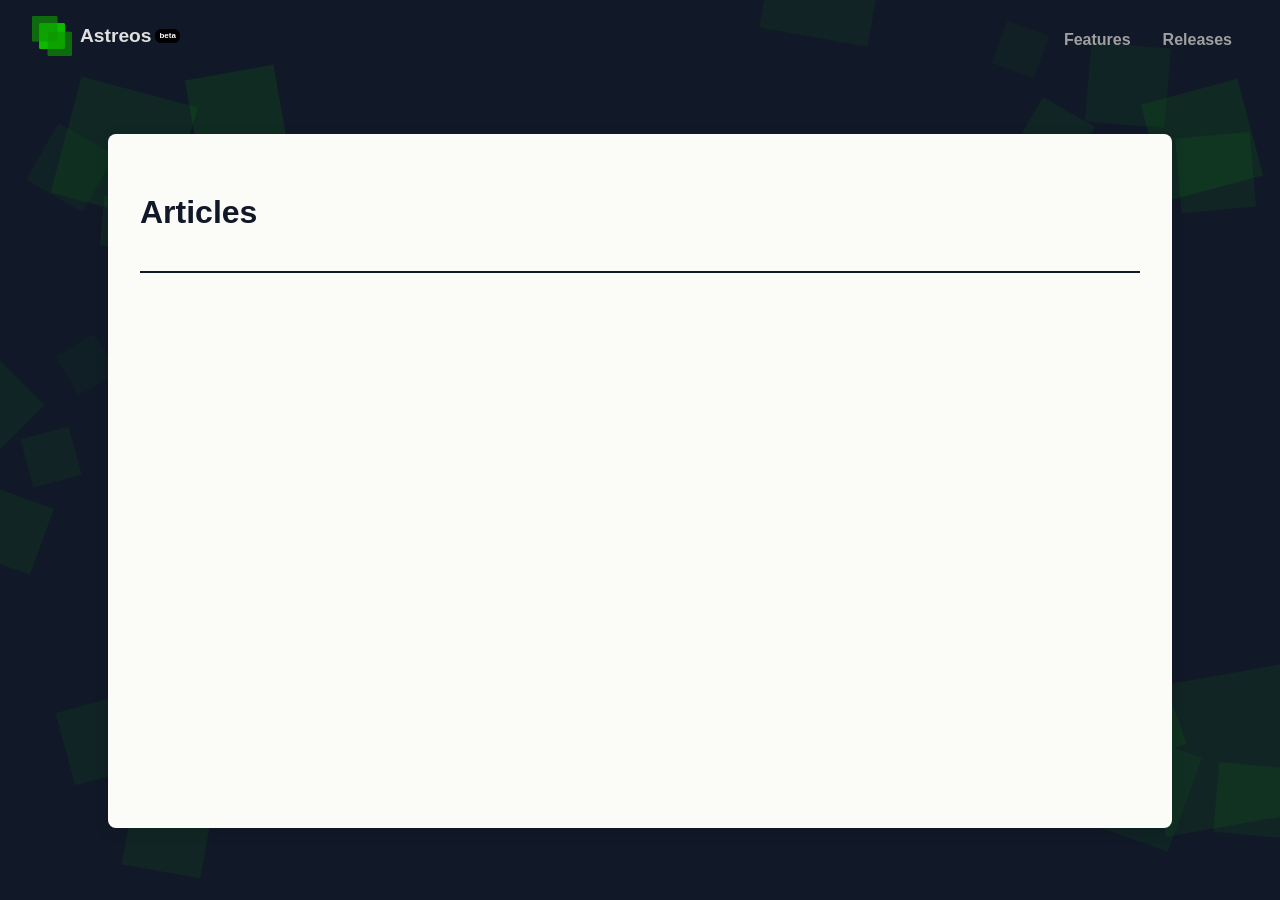
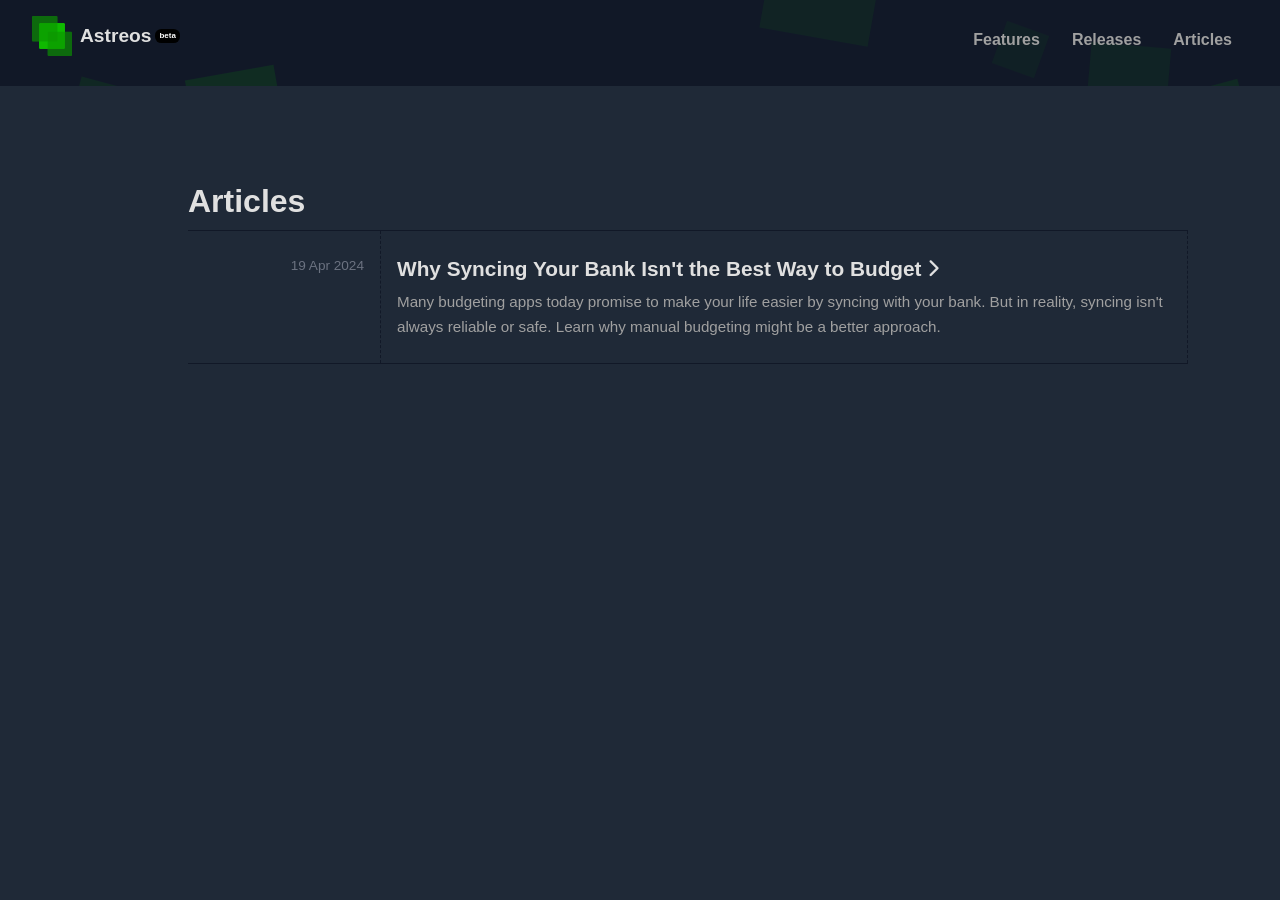
Before and after one commit to phillt/astreos.dev, a Jekyll site: the page built from articles/index.md, in a window 1280 px wide and 900 px high. Built offline with Jekyll 4.4.1, drawn with Linux system fonts in a browser that asks for light colours; nearby versions of some CDN libraries; some web fonts are replaced.

Commit message:
✨ Add articles collection and new article on budgeting
Introduces a new articles collection in the configuration, enabling the output of articles with a dedicated permalink structure. Adds a new article titled "Why Syncing Your Bank Isn't the Best Way to Budget," discussing the drawbacks of bank syncing in budgeting apps. Updates the navbar and various layouts to include links to the articles section, enhancing site navigation and user experience.

```diff
--- /dev/null
+++ b/_articles/2024-04-19-why-syncing-your-bank-isnt-the-best-way-to-budget.md
@@ -0,0 +1,49 @@
+---
+layout: article
+title: "Why Syncing Your Bank Isn't the Best Way to Budget"
+date: 2024-04-19
+excerpt: "Many budgeting apps today promise to make your life easier by syncing with your bank. But in reality, syncing isn't always reliable or safe. Learn why manual budgeting might be a better approach."
+---
+
+Many budgeting apps today promise to make your life easier by syncing with your bank. At first, this sounds great—your bills and spending show up automatically. But in reality, syncing isn't always reliable or safe.
+
+### Real People, Real Problems
+
+One Reddit user shared this:
+
+> "A lot of these integrations seem one sided where the service is just scraping the financial institute's web site... This is inherently brittle as just a slight change in formatting on the web site can break the side trying to read it."
+> — [Reddit Post](https://www.reddit.com/r/personalfinance/comments/rqkpei/starting_to_get_organized_but_frustrated_by/?utm_source=chatgpt.com)
+
+Another website explained the risk of sharing your bank login:
+
+> "Sharing your bank username and password with budgeting apps can violate your bank's terms of service and pose security risks."
+> — [Skwad Blog](https://skwad.app/blog/is-it-safe-to-connect-your-bank-account-to-budgeting-apps?utm_source=chatgpt.com)
+
+These kinds of problems can leave users feeling frustrated and out of control. When your budgeting app doesn't work, you miss payments, lose track of your goals, and feel stuck.
+
+### Why Manual Budgeting Works Better
+
+Manual budgeting means entering your bills and spending by hand. It may sound like more work, but it actually helps you:
+
+- **Pay closer attention to your money**
+- **Stay accountable to your goals**
+- **Avoid surprises**
+
+A Reddit user explained it best:
+
+> "Having to manually track every dollar I spend keeps me from spending unnecessarily. When it auto pulls and categorizes I don't feel accountable."
+> — [Reddit Post](https://www.reddit.com/r/budget/comments/18x7sge/thoughts_on_manual_budgeting_vs_budgeting_apps/?utm_source=chatgpt.com)
+
+### Astreos: A Better Way to Budget
+
+Astreos is different. It doesn't sync with your bank, and that's on purpose. We believe budgeting should give you more control—not take it away.
+
+With Astreos:
+
+- You enter your bills and income manually
+- You plan each pay period based on what you actually earn
+- You track what matters to you—on your terms
+
+It's not just another app that does everything for you. It's a tool that helps you build real habits and take charge of your money.
+
+**Budget smarter. Stay in control. Use Astreos.**
--- a/_config.yml
+++ b/_config.yml
@@ -3,5 +3,13 @@ url: "https://astreos.app"
 BASE_URL: "https://astreos.app"
 baseurl: ""
 
+collections:
+  articles:
+    output: true
+    permalink: /articles/:path/
+  releases:
+    output: true
+    permalink: /releases/:path/
+
 include:
   - releases.json
--- a/_includes/navbar.html
+++ b/_includes/navbar.html
@@ -10,6 +10,7 @@
     <ul>
       <li><a href="{% if page.url == '/' %}#features{% else %}/#features{% endif %}">Features</a></li>
       <li><a href="/releases/">Releases</a></li>
+      <li><a href="/articles/">Articles</a></li>
     </ul>
   </div>
 </nav>
--- a/_layouts/article.html
+++ b/_layouts/article.html
@@ -24,15 +24,11 @@ layout: default
 <div class="post-layout-container">
 <article class="post-layout">
   <div class="post-header">
-    <h1>{{ page.title | escape }}</h1>
+    <h1>{{ page.title }}</h1>
   </div>
 
   <div class="post-subheading">
     <span class="post-meta">{{ page.date | date_to_string }}</span>
-    {% if page.author %}
-      <span class="separator"> &bull; </span>
-      <span class="post-author">By {{ page.author }}</span>
-    {% endif %}
   </div>
 
   <div class="post-content">
--- a/articles/index.md
+++ b/articles/index.md
@@ -3,17 +3,20 @@ layout: default
 title: Articles
 ---
 
-<div class="articles-page">
-  <h1>Articles</h1>
+<div class="post-layout-container">
+<div class="post-layout">
+  <h1>{{ page.title }}</h1>
 
-  <ul class="articles-list">
+  <ul class="release-notes-list">
     {% for article in site.articles %}
       <li>
         <div class="post-meta-column">
           <span class="post-meta">{{ article.date | date_to_string }}</span>
         </div>
         <div class="post-details">
-          <h2><a href="{{ article.url | relative_url }}">{{ article.title | escape }}</a></h2>
+          <h2><a href="{{ article.url | relative_url }}">{{ article.title | escape }}
+           <i class="fas fa-chevron-right fa-sm"></i>
+           </a></h2>
           <div class="post-excerpt">
             <p>{{ article.excerpt | strip_html }}</p>
           </div>
@@ -22,3 +25,4 @@ title: Articles
     {% endfor %}
   </ul>
 </div>
+</div>
```
Also changed, not shown: 4 other files.
